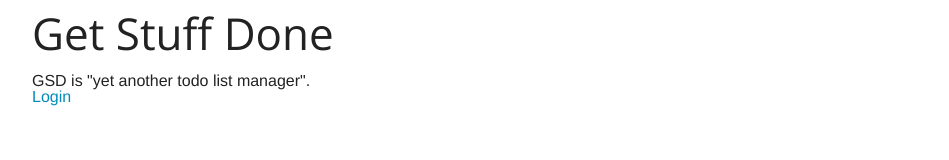
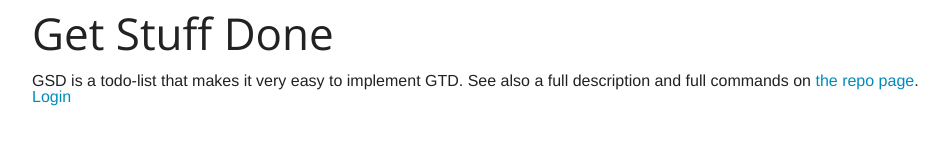
Before and after one commit to BenjBouv/gsd, a website: page client/public/index.html in a window 1280 px wide. Shown: the whole page, without its empty margins (108-1057 px from the left). Drawn offline with nearby package versions, Linux system fonts and the light colour scheme.

Commit message:
add link to description in the unlogged state

```diff
--- a/client/public/index.html
+++ b/client/public/index.html
@@ -42,7 +42,9 @@
         </div>
 
         <div ng-if='!isAuthenticated' class="row">
-            <div class="callout">GSD is "yet another todo list manager".</div>
+            <div class="callout">GSD is a todo-list that makes it very easy to implement GTD. See also a full
+                description and full commands on <a href="https://github.com/BenjBouv/gsd/blob/master/README.md">the
+                    repo page</a>.</div>
             <a ng-click='login()'>Login</a>
         </div>
 
```
